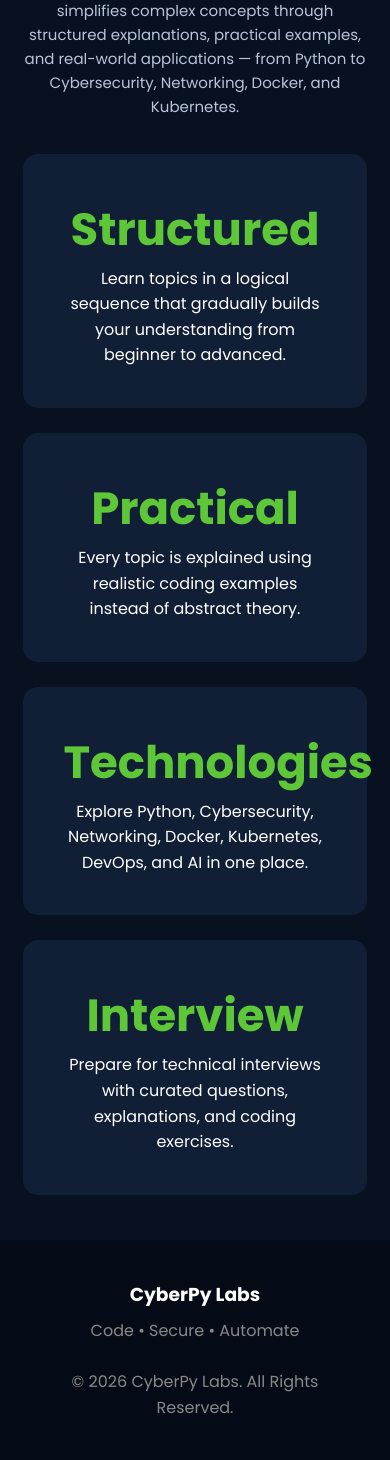
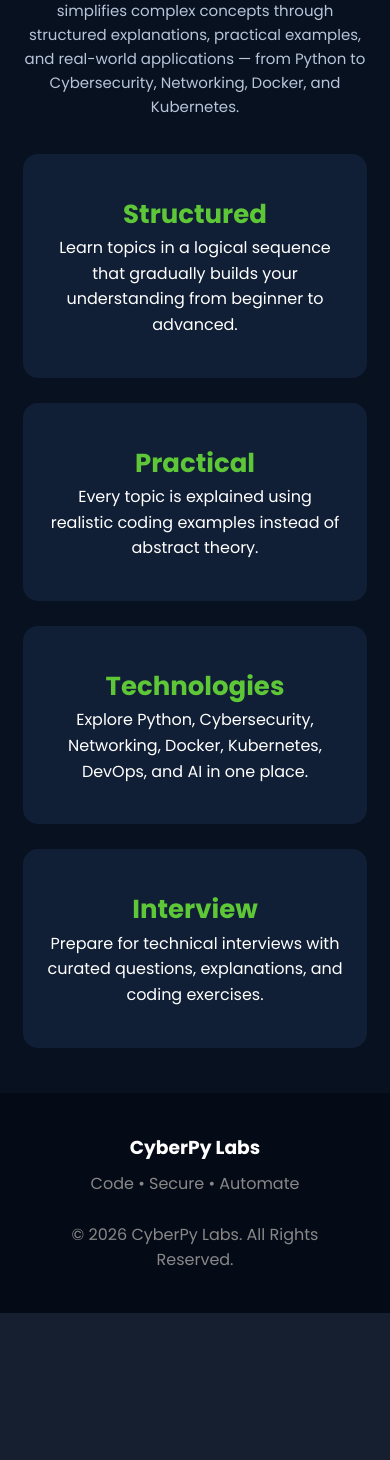
Before and after one commit to satyajit5988/CyberPyLabs, a FastAPI app: page / in a window 390 px wide; the page is wider, and only the part inside the window is pictured. Shown: the part 3180-4640 px from the top of that part. After the commit the page ends 4493 px from the top of that part, so only its background shows below. Run offline with FastAPI, Linux system fonts and the light colour scheme; data that the repository does not hold is empty; some libraries are stand-ins or nearby versions.

Commit message:
Fix responsive text overflow in Why CyberPy Labs stat cards
Root cause: CSS grid items have an implicit min-width:auto, which
prevents a track from shrinking narrower than its unbreakable content.
Single words like 'Technologies' and 'Structured' have no wrap points,
so even though the grid used minmax(200px, 1fr), the browser was
silently forcing columns wider to avoid breaking them - causing
uneven/broken layout as the window is resized.

- .stat { min-width: 0 } removes the forced minimum so columns can
  actually shrink to what minmax() specifies
- .stat h2 { overflow-wrap/word-break: break-word } as a safety net
  if a word still doesn't fit at very narrow widths
- .stat h2 font-size switched from a fixed 45px to clamp(26px, 5vw, 45px)
  so the heading scales fluidly with viewport width instead of staying
  oversized in a shrinking column

```diff
--- a/app/static/css/style.css
+++ b/app/static/css/style.css
@@ -185,8 +185,20 @@ section { padding: 55px 10%; }
   grid-template-columns: repeat(auto-fit, minmax(200px, 1fr));
   gap: 25px;
 }
-.stat { background: var(--bg-card); padding: 40px; text-align: center; border-radius: 15px; }
-.stat h2 { font-size: 45px; color: var(--green-soft); }
+.stat {
+  background: var(--bg-card);
+  padding: 40px 24px;
+  text-align: center;
+  border-radius: 15px;
+  min-width: 0;
+}
+.stat h2 {
+  font-size: clamp(26px, 5vw, 45px);
+  color: var(--green-soft);
+  overflow-wrap: break-word;
+  word-break: break-word;
+}
+.stat p { overflow-wrap: break-word; }
 
 footer { padding: 40px; text-align: center; background: var(--bg-footer); color: #888; }
 footer h3 { color: #fff; margin-bottom: 8px; }
```
